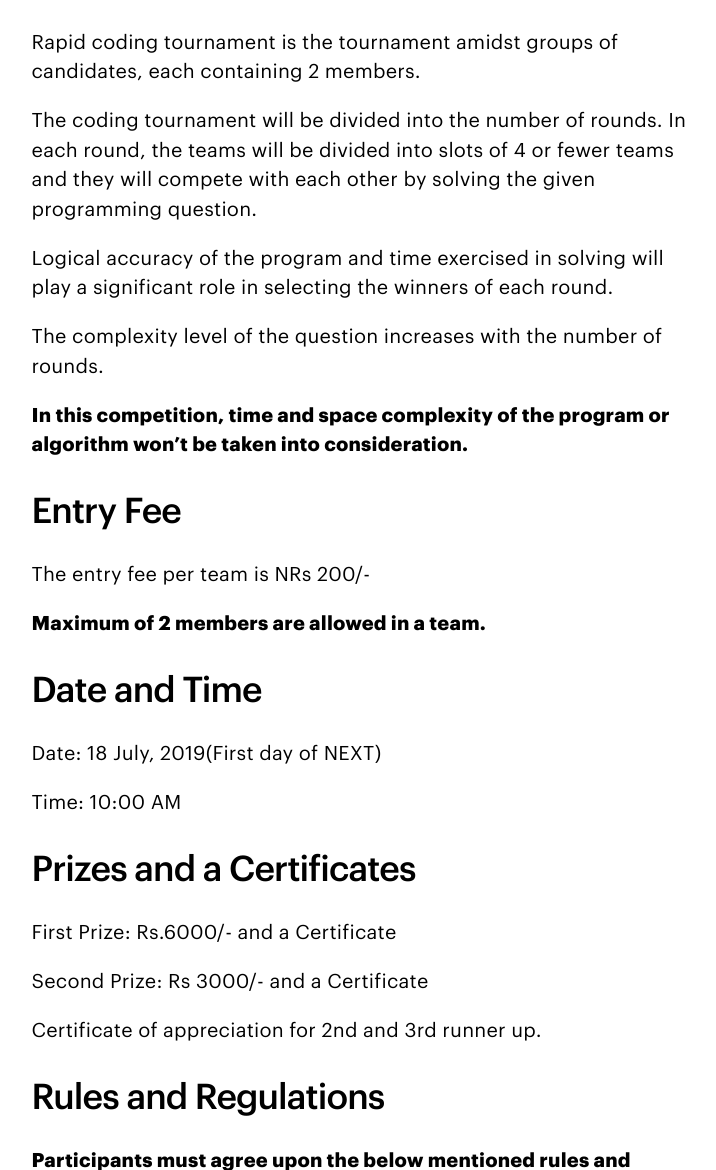
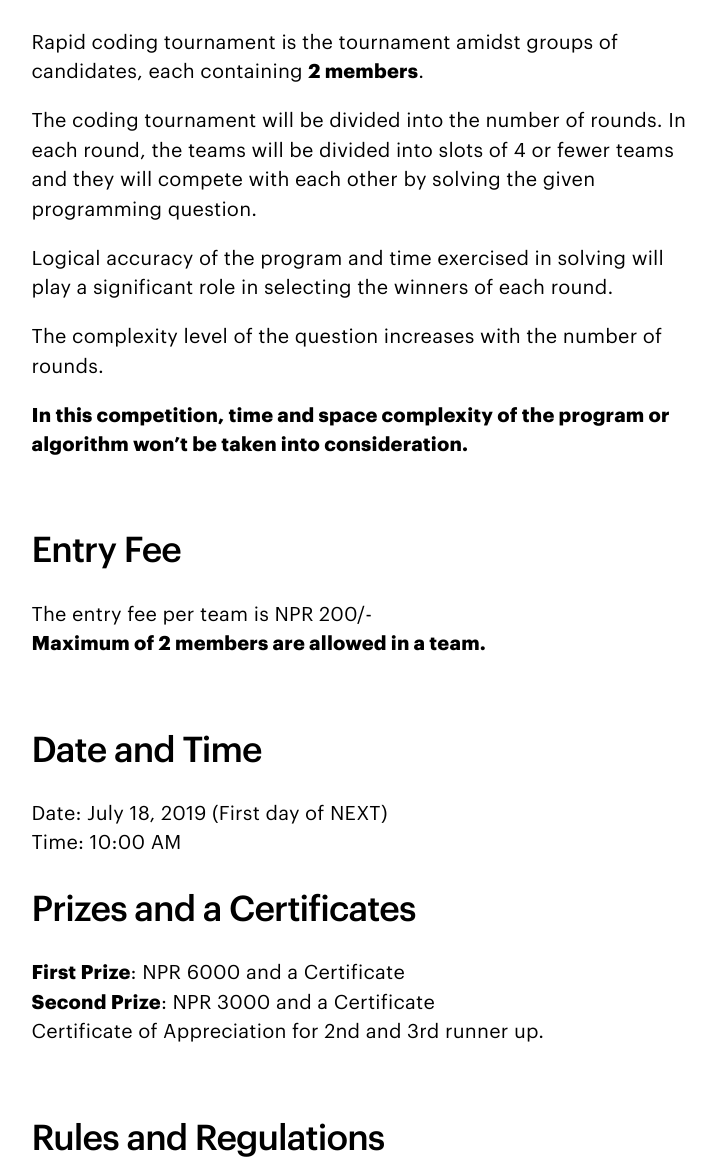
Before and after one commit to MegaMind98/dev, a Jekyll site: the page built from rapidcoding.html, in a window 1280 px wide and 1400 px high, scrolled down 872 px. Shown: the part 230-1400 px from the top of the window, without its empty margins (270-986 px from the left). Built offline with Jekyll 4.4.1, drawn with Linux system fonts in a browser that asks for light colours; some of the changed text lies outside the part shown.

Commit message:
Optimized Rapid Coding

```diff
--- a/rapidcoding.html
+++ b/rapidcoding.html
@@ -35,7 +35,7 @@
     </div>
     <div class="o-text-column u-mb5 u-mt5">
         <h2 class="u-type-h4">Rapid Coding Format</h2>
-        <p>Rapid coding tournament is the tournament amidst groups of candidates, each containing 2 members.</p>
+        <p>Rapid coding tournament is the tournament amidst groups of candidates, each containing <strong>2 members</strong>.</p>
 
         <p> The coding tournament will be divided into the number of rounds. In each round, the teams will be divided into slots of 4 or fewer teams and they will compete with each other by solving the given programming question.</p>
 
@@ -44,44 +44,46 @@
         <p> The complexity level of the question increases with the number of rounds.</p>
 
         <p><strong>In this competition, time and space complexity of the program or algorithm won’t be taken into consideration.</strong></p>
+        <br />
+        <h2 class="u-type-h4">Entry Fee</h2>
+        <p>The entry fee per team is NPR 200/-<br /><strong>Maximum of 2 members are allowed in a team.</strong></p>
 
-        <h2 class="u-type-h4">Entry Fee</h2>
-        <p>The entry fee per team is NRs 200/-<p>
+        <br />
 
-        <p><strong>Maximum of 2 members are allowed in a team.</strong></p>
+        <h2 class="u-type-h4">Date and Time</h2>
+
+        <p>Date: July 18, 2019 (First day of NEXT)<br />Time: 10:00 AM</p>
+
+        <h2 class="u-type-h4">Prizes and a Certificates</h2>
+        <p> <strong>First Prize</strong>: NPR 6000 and a Certificate<br /><strong>Second Prize</strong>: NPR 3000 and a Certificate<br />
+        Certificate of Appreciation for 2nd and 3rd runner up.</p>
+
+        <br />
+        <h2 class="u-type-h4">Rules and Regulations</h2>
+
+        <p>Participants must agree upon the below mentioned rules and regulations:</p>
+<ul>
+
+    <li>Participant must bring their own laptop and charger.</li>
+    <li>There will be no internet connection during the competition.</li>
+    <li>Copy and pen for the participant will be provided.</li>
+    <li>For any issues arrived participants must agree upon the jury’s decision.</li>
+    <li>Collaboration among team member is expected but one team can’t collaborate with other teams during competition.</li>
+    <li>The competition will be according to the tie-sheet.</li>
+
+</ul>
+
+<br />
 
 
 
-        <h2 class="u-type-h4">Date and Time</h2>
+      <h2 class="u-type-h4">Deadline</h2>
 
-        <p>Date: 18 July, 2019(First day of NEXT)</p>
-
-        <p>Time: 10:00 AM</p>
-
-        <h2 class="u-type-h4">Prizes and a Certificates</h2>
-        <p> First Prize: Rs.6000/- and a Certificate</p>
-        <p>Second Prize: Rs 3000/- and a Certificate</p>
-        <p>Certificate of appreciation for 2nd and 3rd runner up.</p>
-
-
-        <h2 class="u-type-h4">Rules and Regulations</h2>
-
-        <p><strong>Participants must agree upon the below mentioned rules and regulations:</strong></p>
-
-<p>Participant must bring their own laptop and charger.</p>
-<p>There will be no internet connection during the competition.</p>
-<p>Copy and pen for the participant will be provided.</p>
-<p>For any issues arrived participants must agree upon the jury’s decision.</p>
-<p>Collaboration among team member is expected but one team can’t collaborate with other teams during competition.</p>
-<p>The competition will be according to the tie-sheet.</p>
-
-
-
-
-
+      <p>The <strong>deadline for form submission is 12th July, 2019</strong>.</p>
+      <br />
 
       <h2 class="u-type-h4">Contact Point</h2>
-      <p>For more information , please contact:</p>
+      <p>For more information, please contact:</p>
       <p><strong>Mohan Dhakal </strong>
       <br/><a href="tel:+977 9862790724">+977 9862790724</a><br />
            <a href="mailto:mohandkl512@gmail.com">mohandkl512@gmail.com</a></p>
```
Also changed, not shown: other parts of rapidcoding.html (+2 -3 lines).
